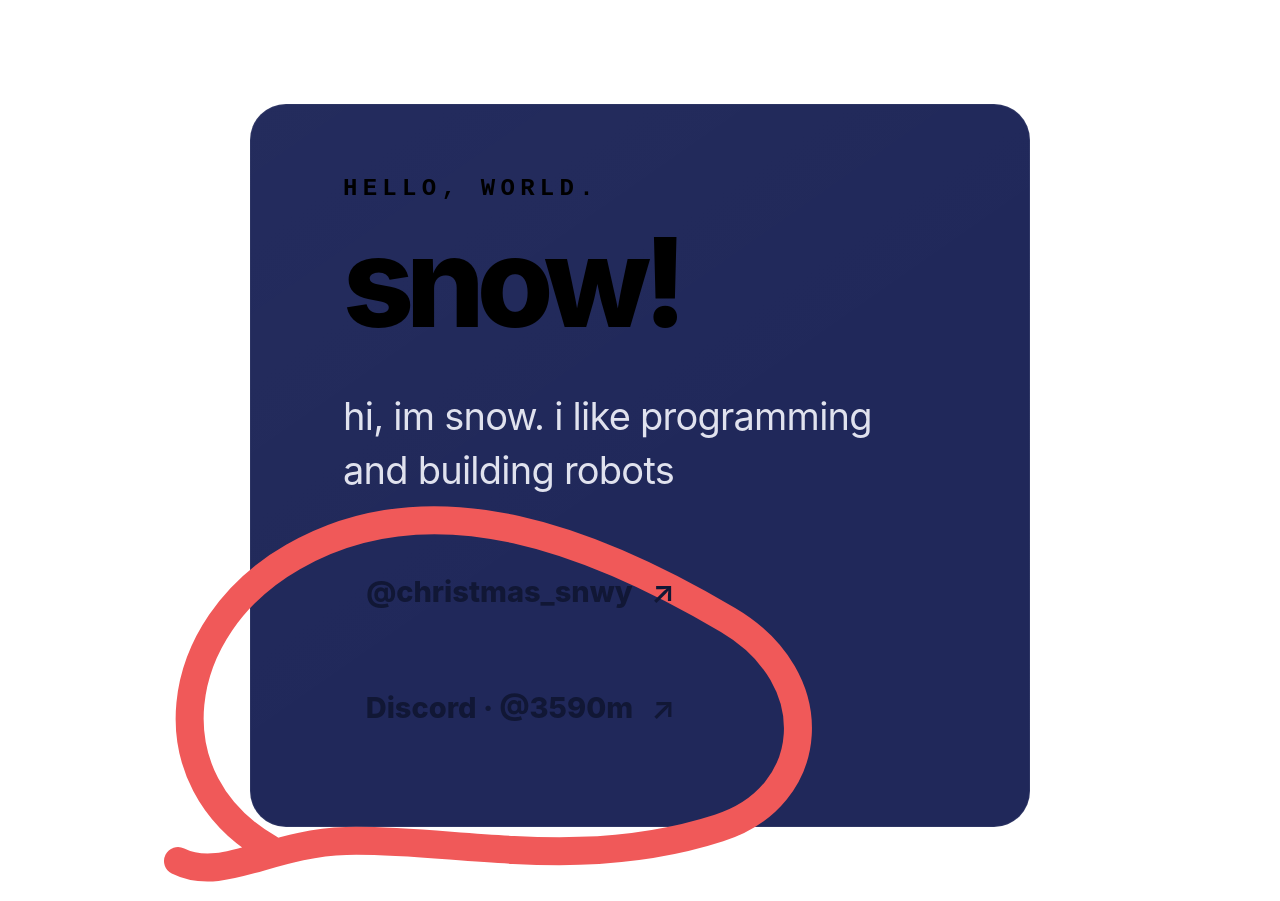
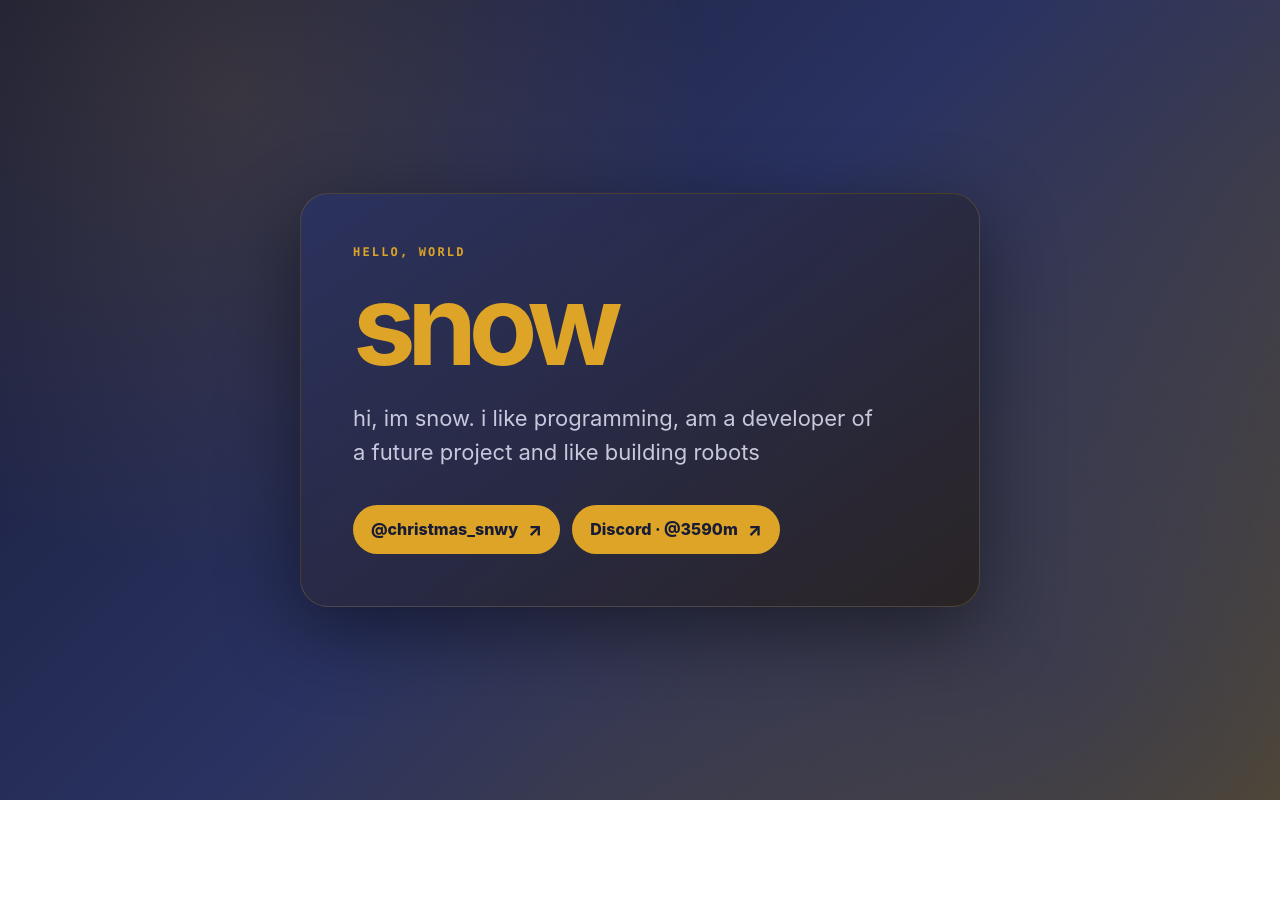
Before and after one commit to snovvydev/snovvydev.github.io, a plain HTML site: page index.html in a window 1280 px wide. After the commit the page ends 800 px from the top, so only its background shows below. Drawn offline with Linux system fonts and the light colour scheme.

```diff
--- a/index.html
+++ b/index.html
@@ -4,182 +4,123 @@
   <meta charset="UTF-8">
   <meta name="viewport" content="width=device-width, initial-scale=1.0">
   <meta name="description" content="snow — programming and robots">
-  <meta name="theme-color" content="#18204a">
   <title>snow</title>
   <style>
-    : :root {
-      --cream: #eeeaf0;
-      --yellow: #ffbe24;
-      --red: #f05959;
-      --navy: #18204a;
-      --card: #202a63;
+    :root {
+      --ink: #f7f4eb;
+      --muted: #c7c8dc;
+      --gold: #dda427;
+      --navy: #2a3261;
+      --bg: #1d2447;
     }
 
     * { box-sizing: border-box; }
 
-    html, body { min-height: 100%; }
-
     body {
       margin: 0;
-      color: var(--cream);
-      background: var(--navy);
+      min-height: 100vh;
+      display: grid;
+      place-items: center;
+      overflow: hidden;
+      color: var(--ink);
+      background:
+        radial-gradient(circle at 18% 12%, rgba(221, 164, 39, .14), transparent 30rem),
+        radial-gradient(circle at 82% 82%, rgba(42, 50, 97, .42), transparent 32rem),
+        linear-gradient(135deg, #171b35 0%, var(--navy) 48%, #574b2e 100%);
       font-family: Inter, ui-sans-serif, system-ui, -apple-system, BlinkMacSystemFont, "Segoe UI", sans-serif;
-      overflow-x: hidden;
+    }
+
+    body::before {
+      content: "";
+      position: fixed;
+      inset: 0;
+      pointer-events: none;
+      opacity: .20;
+      background-image:
+        linear-gradient(rgba(221, 164, 39, .07) 1px, transparent 1px),
+        linear-gradient(90deg, rgba(221, 164, 39, .07) 1px, transparent 1px);
+      background-size: 48px 48px;
+      mask-image: linear-gradient(to bottom, black, transparent 90%);
     }
 
     main {
-      min-height: 100dvh;
-      display: flex;
-      align-items: center;
-      justify-content: center;
-      padding: clamp(54px, 13vh, 150px) 40px 48px;
-    }
-
-    .card {
       position: relative;
-      width: min(780px, 100%);
-      min-height: 650px;
-      display: flex;
-      flex-direction: column;
-      justify-content: center;
-      overflow: visible;
-      padding: 72px 92px;
-      border: 1px solid rgba(255, 255, 255, .055);
-      border-radius: 36px;
-      background:
-        linear-gradient(145deg, rgba(255, 255, 255, .018), transparent 55%),
-        #20285a;
+      width: min(680px, calc(100% - 40px));
+      padding: 52px;
+      border: 1px solid rgba(221, 164, 39, .20);
+      border-radius: 28px;
+      background: linear-gradient(145deg, rgba(42, 50, 97, .88), rgba(38, 31, 28, .82));
+      box-shadow: 0 24px 80px rgba(0, 0, 0, .48);
+      backdrop-filter: blur(12px);
     }
 
     .eyebrow {
-      margin: 0 0 28px;
-      color: var(--yellow);
-      font: 800 clamp(18px, 2.2vw, 24px)/1 monospace;
-      letter-spacing: .22em;
+      margin: 0 0 18px;
+      color: var(--gold);
+      font: 700 12px/1 ui-monospace, SFMono-Regular, Menlo, monospace;
+      letter-spacing: .18em;
       text-transform: uppercase;
     }
 
     h1 {
       margin: 0;
-      color: var(--yellow);
-      font-size: clamp(80px, 15vw, 124px);
+      font-size: clamp(64px, 16vw, 112px);
       line-height: .86;
-      letter-spacing: -.065em;
-      font-weight: 850;
+      letter-spacing: -.075em;
     }
 
+    h1 span { color: var(--gold); }
+
     .intro {
-      max-width: 620px;
-      margin: 54px 0 48px;
-      color: #e0e2ee;
-      font-size: clamp(25px, 4.2vw, 38px);
-      line-height: 1.42;
-      letter-spacing: -.02em;
+      max-width: 520px;
+      margin: 28px 0 36px;
+      color: var(--muted);
+      font-size: clamp(18px, 3vw, 22px);
+      line-height: 1.55;
     }
 
+    .intro strong { color: var(--ink); }
+
     .links {
-      position: relative;
-      z-index: 3;
       display: flex;
-      flex-direction: column;
-      align-items: flex-start;
-      gap: 24px;
+      flex-wrap: wrap;
+      gap: 12px;
     }
 
-    .link {
-      min-width: 355px;
-      height: 92px;
+    a {
       display: inline-flex;
       align-items: center;
-      justify-content: center;
-      color: #111735;
-      background: var(--yellow);
+      gap: 10px;
+      padding: 14px 18px;
+      color: #171b35;
+      background: var(--gold);
       border-radius: 999px;
-      font-size: clamp(21px, 3vw, 29px);
-      font-weight: 850;
+      font-weight: 800;
       text-decoration: none;
-      transition: transform .18s ease, filter .18s ease;
+      transition: transform .18s ease, box-shadow .18s ease;
     }
 
-    .link:hover {
+    a:hover {
       transform: translateY(-3px);
-      filter: brightness(1.06);
+      box-shadow: 0 10px 28px rgba(221, 164, 39, .28);
     }
 
-    .arrow {
-      margin-left: 18px;
-      font-size: 31px;
-      font-weight: 600;
-    }
+    a::after { content: "↗"; font-size: 18px; }
 
-    .orbit {
-      position: absolute;
-      z-index: 2;
-      left: -86px;
-      bottom: -75px;
-      width: 700px;
-      height: 510px;
-      pointer-events: none;
-      overflow: visible;
-    }
-
-    @media (max-width: 680px) {
-      main { align-items: flex-end; padding: 96px 40px 66px; }
-
-      .card {
-        width: 100%;
-        min-height: 720px;
-        justify-content: flex-start;
-        padding: 72px 52px 80px;
-        border-radius: 30px;
-      }
-
-      .eyebrow { margin-bottom: 24px; font-size: 18px; }
-      h1 { font-size: 86px; }
-      .intro { margin: 38px 0 38px; font-size: 30px; line-height: 1.42; }
-      .links { gap: 20px; }
-      .link { min-width: 355px; height: 92px; font-size: 25px; }
-      .orbit { left: -105px; bottom: -62px; width: 650px; height: 480px; }
-    }
-
-    @media (max-width: 480px) {
-      main { padding: 90px 10px 45px; }
-      .card { min-height: 700px; padding: 78px 52px 62px; }
-      .eyebrow { font-size: 17px; }
-      h1 { font-size: clamp(76px, 21vw, 88px); }
-      .intro { margin: 44px 0 42px; font-size: clamp(27px, 7.7vw, 32px); }
-      .link { min-width: 355px; height: 92px; }
-      .orbit { left: -105px; bottom: -58px; }
-    }
-
-    @media (max-width: 420px) {
-      main { padding-left: 10px; padding-right: 10px; }
-      .card { min-height: 700px; padding-left: 52px; padding-right: 24px; }
-      .link { min-width: 0; width: 355px; max-width: calc(100vw - 72px); }
-      .orbit { width: 620px; left: -125px; }
+    @media (max-width: 560px) {
+      main { padding: 36px 28px; }
     }
   </style>
 </head>
 <body>
   <main>
-    <section class="card" aria-label="Introduction">
-      <p class="eyebrow">HELLO, WORLD.</p>
-      <h1>snow!</h1>
-      <p class="intro">hi, im snow. i like programming and building robots</p>
-
-      <div class="links">
-        <a class="link" href="https://www.tiktok.com/@christmas_snwy" target="_blank" rel="noopener noreferrer">
-          @christmas_snwy <span class="arrow">↗</span>
-        </a>
-        <a class="link" href="https://discord.com/users/1550787776616603739" target="_blank" rel="noopener noreferrer">
-          Discord · @3590m <span class="arrow">↗</span>
-        </a>
-      </div>
-
-      <svg class="orbit" viewBox="0 0 700 510" fill="none" aria-hidden="true">
-        <path d="M 105 458 C -15 390, 5 236, 128 166 C 270 84, 436 154, 563 229 C 663 288, 652 406, 554 437 C 415 482, 287 447, 181 450 C 105 452, 57 492, 13 470" stroke="#f05959" stroke-width="28" stroke-linecap="round" stroke-linejoin="round"/>
-      </svg>
-    </section>
+    <p class="eyebrow">hello, world</p>
+    <h1><span>snow</span></h1>
+    <p class="intro">hi, im snow. i like programming, am a developer of a future project and like building robots</p>
+    <div class="links">
+      <a href="https://www.tiktok.com/@christmas_snwy" target="_blank" rel="noopener noreferrer">@christmas_snwy</a>
+      <a href="https://discord.com/users/1550787776616603739" target="_blank" rel="noopener noreferrer">Discord · @3590m</a>
+    </div>
   </main>
 </body>
 </html>
```
